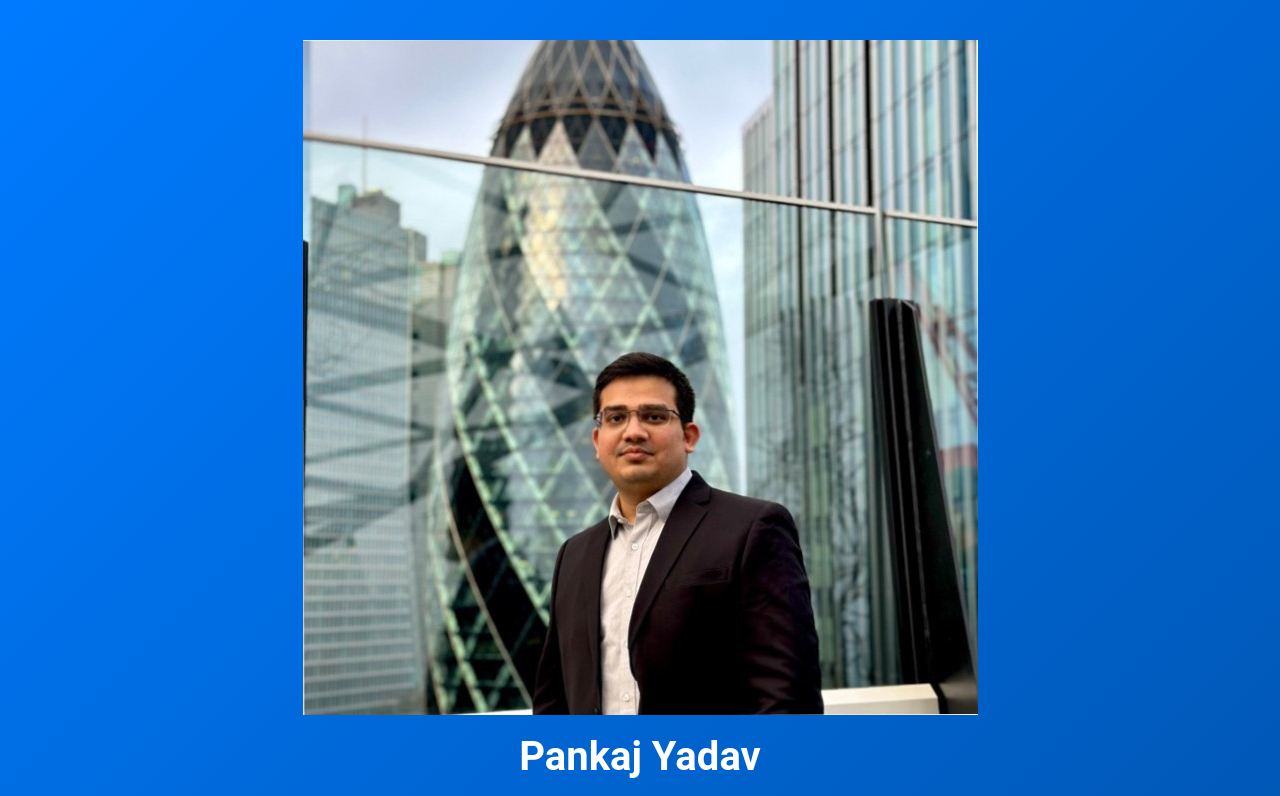
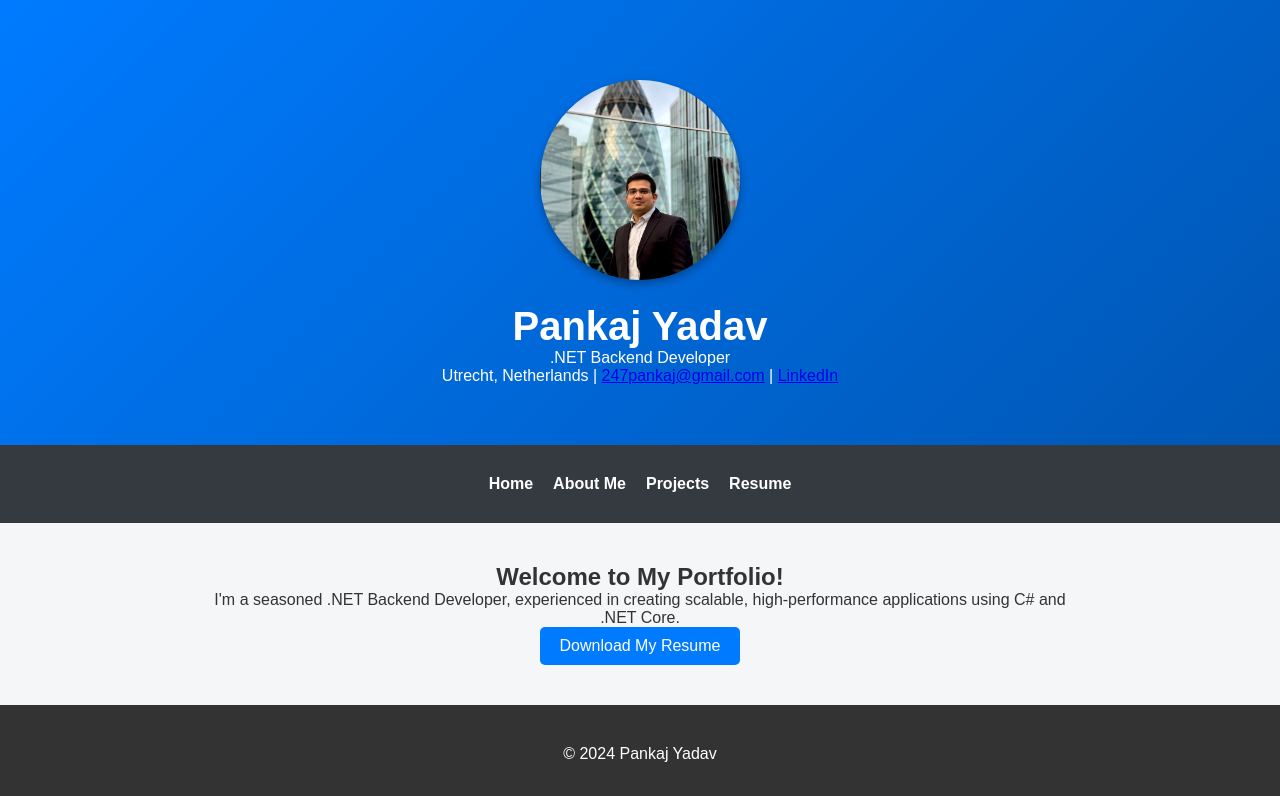
Before and after one commit to 247pankaj/portfolio, a plain HTML site: page index.html in a window 1280 px wide. Shown: the top 796 px of the page. Drawn offline with Linux system fonts and the light colour scheme.

Commit message:
Update styles.css

```diff
--- a/css/styles.css
+++ b/css/styles.css
@@ -2,23 +2,22 @@
     box-sizing: border-box;
     margin: 0;
     padding: 0;
-    font-family: 'Roboto', sans-serif;
+    font-family: Arial, sans-serif;
 }
 
 body {
-    background-color: #f4f6f8;
-    color: #343a40;
-    line-height: 1.6;
-    font-size: 16px;
     display: flex;
     flex-direction: column;
     min-height: 100vh;
+    font-size: 16px;
+    color: #333;
+    background: #f4f6f8;
 }
 
 .container {
     max-width: 900px;
-    margin: auto;
-    padding: 0 20px;
+    margin: 0 auto;
+    padding: 20px;
 }
 
 header {
@@ -28,79 +27,49 @@ header {
     padding: 40px 0;
 }
 
-.header-content {
-    display: flex;
-    flex-direction: column;
-    align-items: center;
+.header-content h1 {
+    font-size: 2.5rem;
 }
 
-.profile-photo {
-    width: 150px;
-    height: 150px;
+.profile-photo-large {
+    width: 200px;
+    height: 200px;
     border-radius: 50%;
-    margin-bottom: 15px;
-    box-shadow: 0 4px 8px rgba(0, 0, 0, 0.2);
-    transition: transform 0.3s ease;
-}
-
-.profile-photo:hover {
-    transform: scale(1.05);
-}
-
-h1 {
-    font-size: 2.5rem;
-    margin: 10px 0;
-}
-
-.subtitle {
-    font-size: 1.2em;
-    margin-bottom: 15px;
+    box-shadow: 0 4px 8px rgba(0, 0, 0, 0.3);
+    margin: 20px 0;
 }
 
 nav {
     background: #343a40;
-    color: white;
     padding: 10px 0;
-    margin-bottom: 20px;
 }
 
 nav ul {
-    list-style: none;
     display: flex;
     justify-content: center;
     gap: 20px;
+    list-style: none;
 }
 
 nav ul li a {
     color: white;
     text-decoration: none;
     font-weight: bold;
-    transition: color 0.3s ease;
-}
-
-nav ul li a:hover {
-    color: #007bff;
 }
 
 main {
     flex: 1;
-    padding: 20px 0;
     text-align: center;
-}
-
-h2 {
-    font-size: 2rem;
-    margin-bottom: 10px;
+    padding: 20px;
 }
 
 .button {
     display: inline-block;
-    padding: 10px 20px;
     background: #007bff;
     color: white;
+    padding: 10px 20px;
+    border-radius: 5px;
     text-decoration: none;
-    border-radius: 5px;
-    font-weight: bold;
     transition: background 0.3s ease;
 }
 
@@ -109,18 +78,9 @@ h2 {
 }
 
 footer {
-    text-align: center;
-    padding: 20px 0;
     background: #333;
     color: white;
-    position: relative;
-    bottom: 0;
-    width: 100%;
+    text-align: center;
+    padding: 20px;
+    margin-top: auto;
 }
-
-@media (max-width: 600px) {
-    nav ul {
-        flex-direction: column;
-        gap: 10px;
-    }
-}
```
